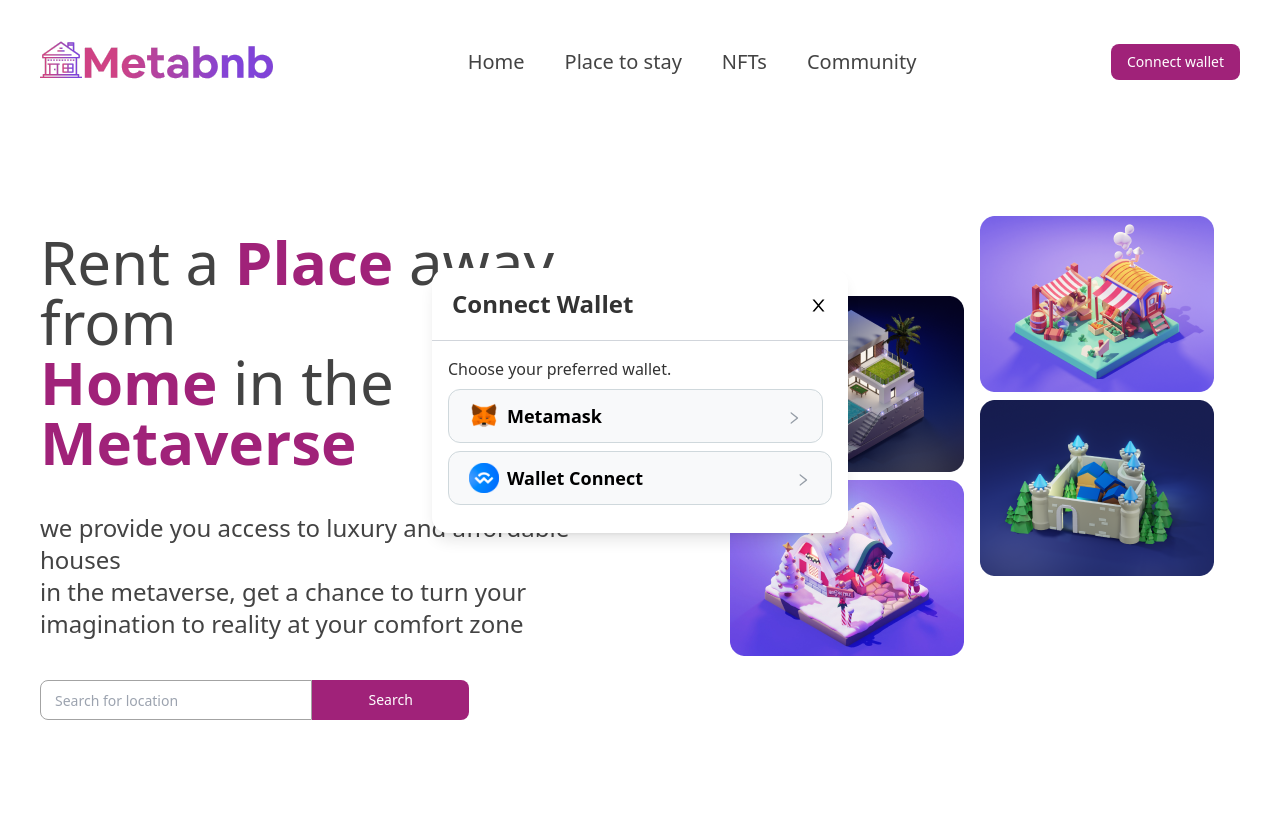
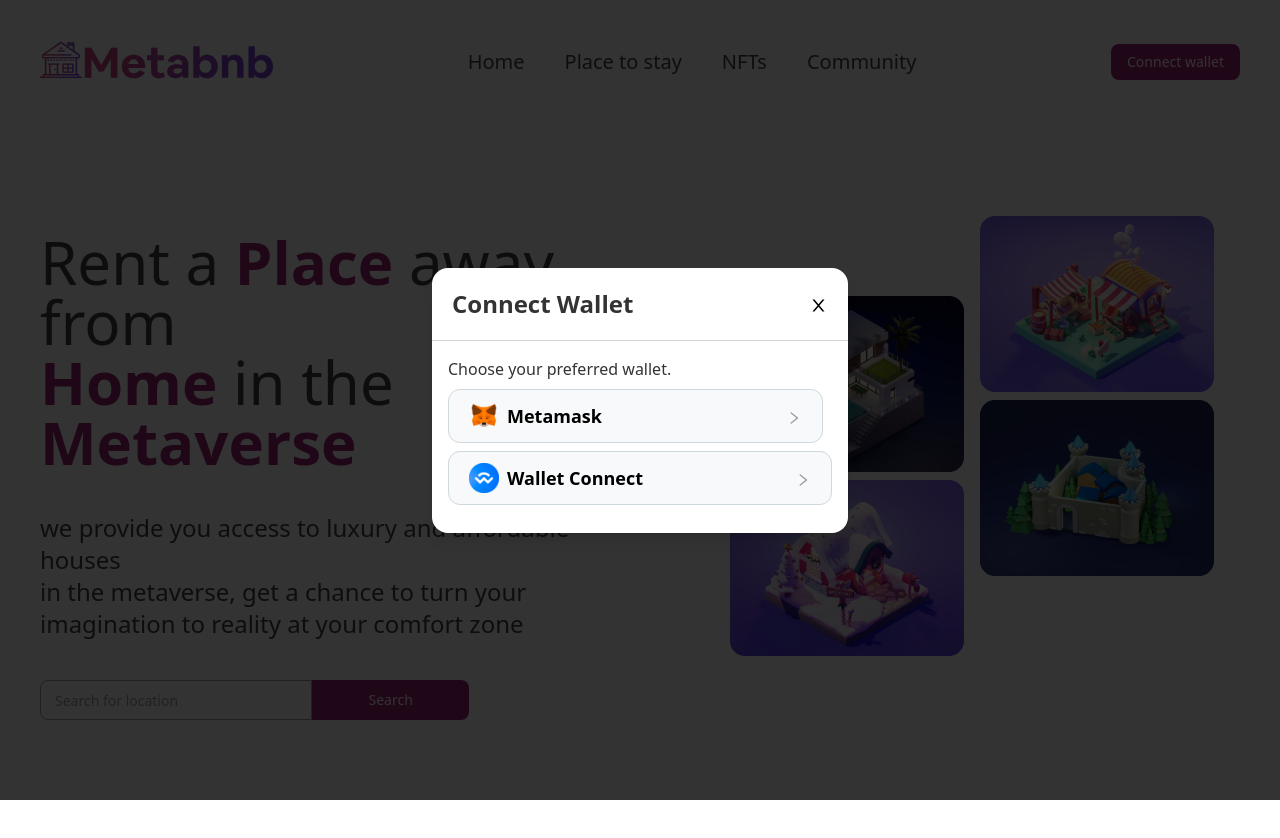
Before and after one commit to terejoe/Metabnb, a React (Create React App) app: page / in a window 1280 px wide. Both pictures are taken after a click on the button "Connect wallet". Shown: the top 838 px of the page. Built offline with nearby package versions, Linux system fonts and the light colour scheme.

Commit message:
Added the opacity feature

```diff
--- a/src/components/home.jsx
+++ b/src/components/home.jsx
@@ -23,7 +23,7 @@
 
 
                     <div className="md:flex mt-10 input-group flex-wrap max-w-[80%] hidden">
-                        <input type="search" className="form-control relative flex-auto block px-3.5 py-1.5 placeholder:text-sm font-normal border border-solid border-[#A3A3A3] text-[#B8B8B8] rounded-l-lg focus:outline-none p-2" placeholder="Search for location" aria-label="Search"/>
+                        <input type="search" className="form-control flex-auto block px-3.5 py-1.5 placeholder:text-sm font-normal border border-solid border-[#A3A3A3] text-[#B8B8B8] rounded-l-lg focus:outline-none p-2" placeholder="Search for location" aria-label="Search"/>
                         <button className="inline-block px-14 py-2.5 bg-[#A02279] text-white font-medium text-sm rounded-r-lg" type="button">Search</button>
                     </div>
                 </div>
--- a/src/components/navbar.jsx
+++ b/src/components/navbar.jsx
@@ -79,7 +79,7 @@
             <>
                 {/* Modal Box */}
                 {showModal ? (
-                <>
+                <div className="h-screen w-screen fixed left-0 top-0 bg-black bg-opacity-80">
                     <div className="flex justify-center items-center overflow-x-hidden overflow-y-auto fixed inset-0 z-50 outline-none focus:outline-none">
                         <div className="relative w-auto my-6 mx-auto max-w-3xl">
                             <div className="border-0 rounded-2xl shadow-lg relative flex flex-col w-full bg-white outline-none focus:outline-none">
@@ -112,7 +112,7 @@
                             </div>
                         </div>
                     </div>
-                </>
+                </div>
                 ) : null}
             </>
         </div>
```
